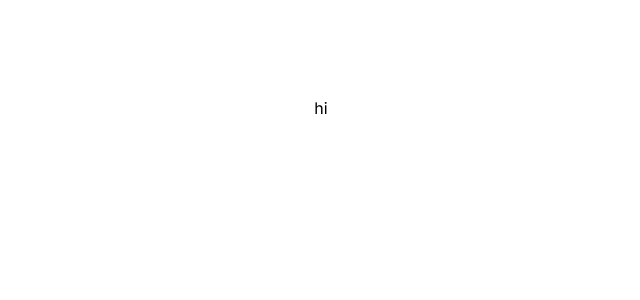
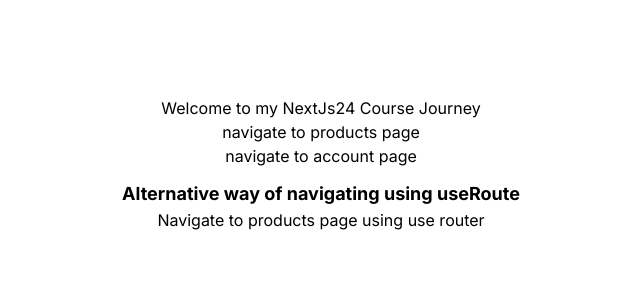
Before and after one commit to ngaharon/NextJs24, a Next.js app: page / in a window 1280 px wide. Shown: the top 300 px of the page, without its empty margins (319-959 px from the left). Built offline with nearby package versions, Linux system fonts and the light colour scheme.

Commit message:
Navigation with links and useRouter hooks

```diff
--- a/src/app/page.js
+++ b/src/app/page.js
@@ -1,9 +1,30 @@
+'use client'
+
 import Image from "next/image";
+import Link from "next/link";
+import { useRouter } from "next/navigation";
+
+//useRoute -> next/navigation
 
 export default function Home() {
+
+  const router = useRouter()
+
+  console.log(router);
+
+  function handleNavigate() {
+    router.push('products')
+  }
+
+
   return (
-    <main className="flex min-h-screen flex-col items-center justify-between p-24">
-     <h1>hi</h1>
+    <main className="flex min-h-screen flex-col items-center p-24">
+     <h1>Welcome to my NextJs24 Course Journey</h1>
+     <Link href={'/products'}>navigate to products page</Link>
+     <Link href={'/account'}>navigate to account page</Link>
+
+     <h2 className="font-bold mt-3 text-lg">Alternative way of navigating using useRoute</h2>
+     <button onClick={handleNavigate}>Navigate to products page using use router</button>
     </main>
   );
 }
```
Also changed, not shown: src/app/products/[...product-review]/page.js (renamed from src/app/product/[...product-review]/page.js), src/app/products/[details]/page.js (renamed from src/app/product/[details]/page.js), src/app/products/page.js (renamed from src/app/product/page.js).
